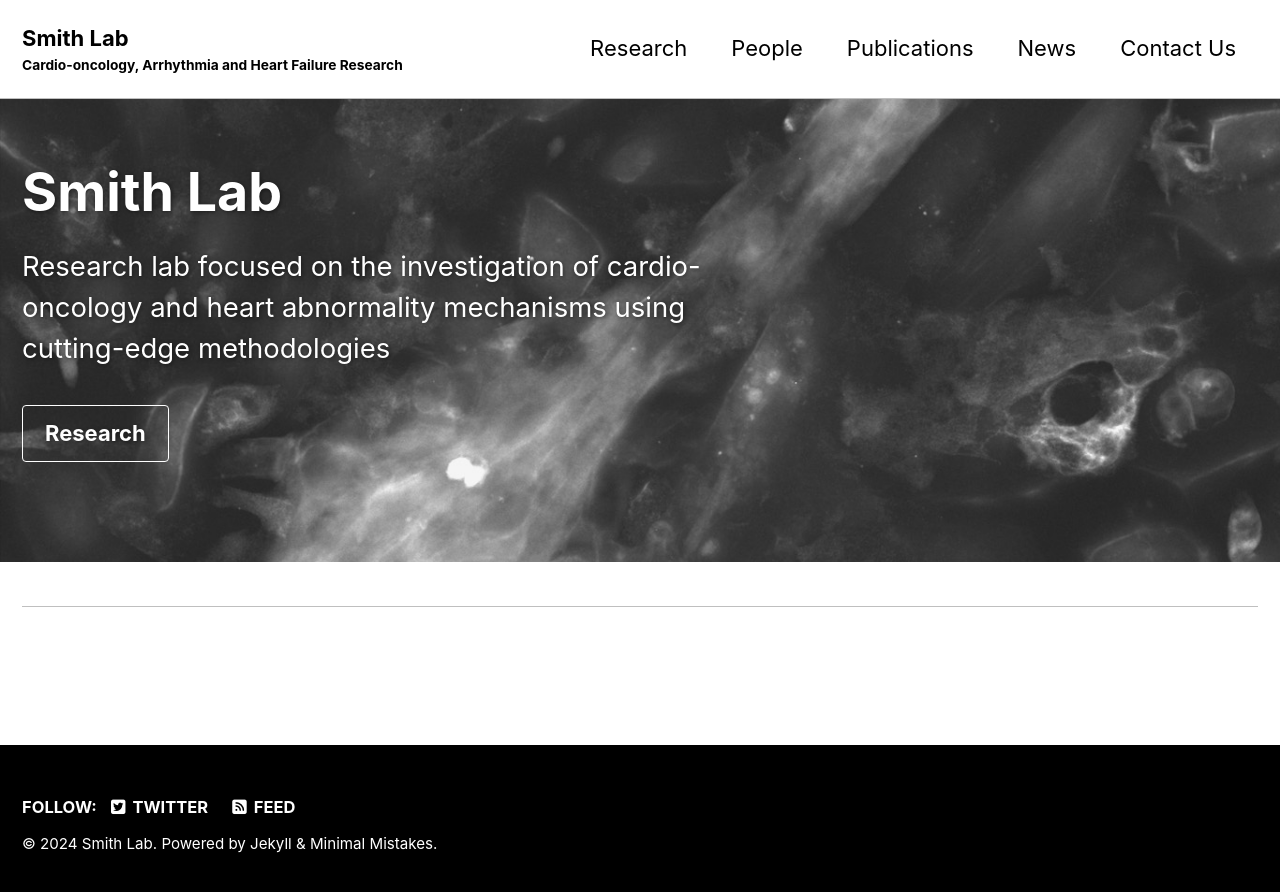
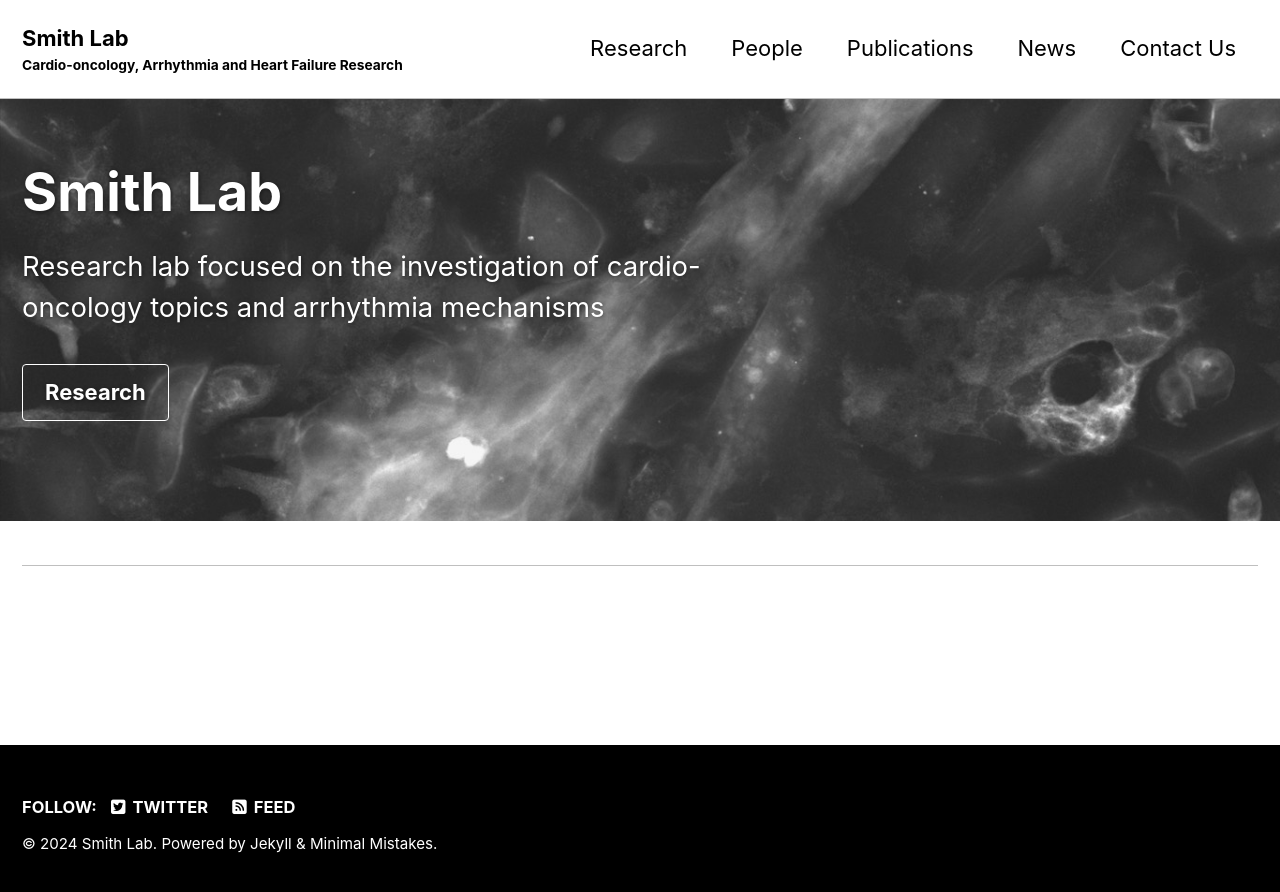
Before and after one commit to cralbers/smith-lab, a Jekyll site: the page built from _pages/index.md, in a window 1280 px wide. Shown: the top 892 px of the page. Built offline with Jekyll 4.4.1, drawn with Linux system fonts in a browser that asks for light colours; cached includes are drawn as plain includes; the list of posts is cut into pages by our own code.

Commit message:
new excerpt

```diff
--- a/_pages/index.md
+++ b/_pages/index.md
@@ -8,7 +8,7 @@ header:
   actions:
     - label: "Research"
       url: "https://cralbers.github.io/smith-lab/research/"
-excerpt: "Research lab focused on the investigation of cardio-oncology and heart abnormality mechanisms using cutting-edge methodologies"
+excerpt: "Research lab focused on the investigation of cardio-oncology topics and arrhythmia mechanisms"
 
 gallery:
   - url: /assets/images/ankB.jpg
```
